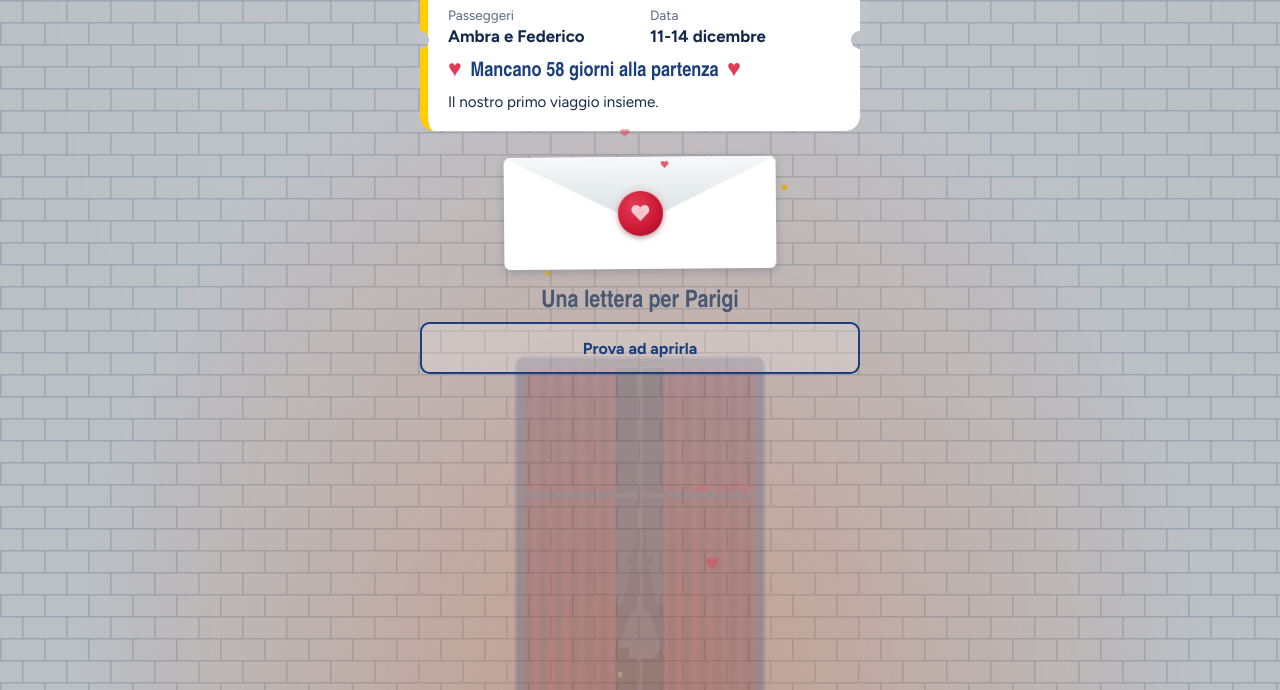
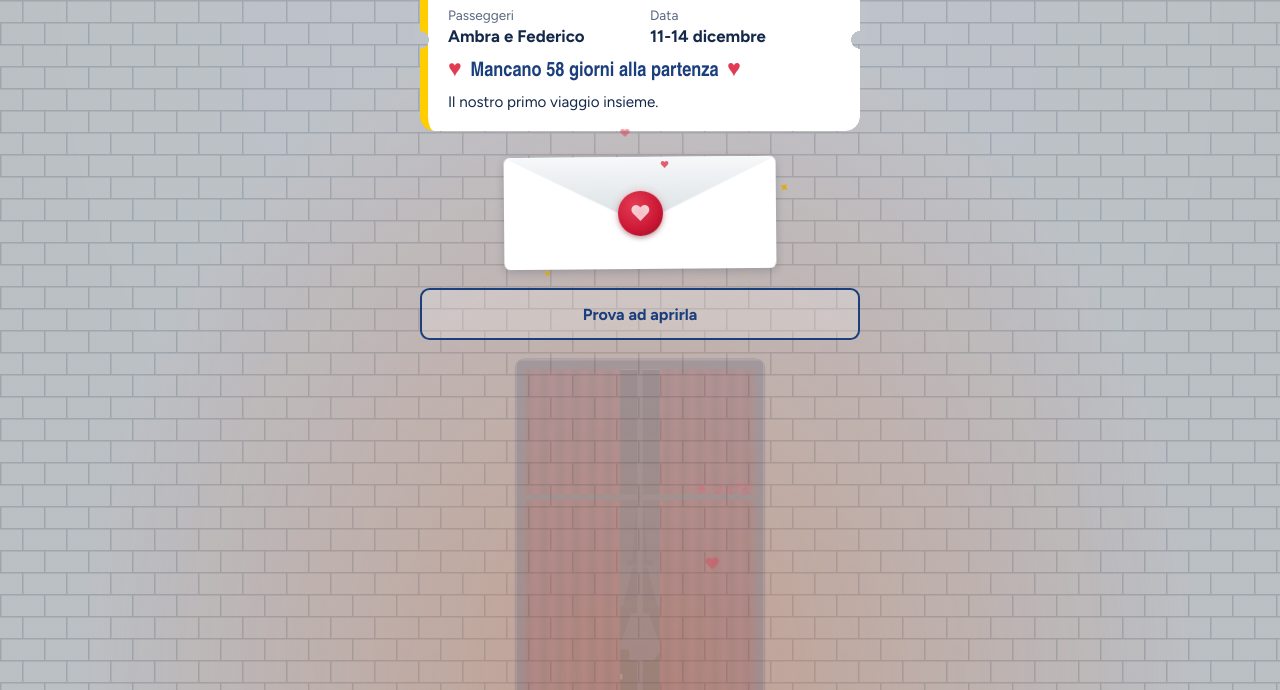
Before and after one commit to Armadillo076/parigi-12121110, a plain HTML site: page index.html in a window 1280 px wide. Shown: the part 110-800 px from the top of the page. Drawn offline with Linux system fonts and the light colour scheme; no server answers; a web font is replaced by a local one.

Commit message:
Modifica la logica di apertura della lettera e aggiorna il titolo e il testo della busta

```diff
--- a/index.html
+++ b/index.html
@@ -491,7 +491,7 @@
   /* La finestra dell'hotel: man mano che si avvicina il viaggio le tende si aprono e, dietro il vetro,
      spunta la Torre Eiffel di notte. --p (0 → 1) segue il buio progressivo di --notte. */
   #finestra {
-    --p: clamp(0, calc((var(--notte, 0) - .06) / .64), 1);
+    --p: clamp(0, calc((var(--notte, 0) - .06) / .79), 1);
     position: fixed;
     bottom: 0;
     left: 50%;
@@ -775,7 +775,7 @@
   }
 
   /* Il testo della busta resta leggibile: si schiarisce man mano che lo sfondo si scurisce */
-  #busta-titolo, #busta-testo {
+  #busta-testo {
     color: color-mix(in srgb, var(--inchiostro) calc((1 - var(--notte, 0)) * 100%), #fff calc(var(--notte, 0) * 100%));
     transition: color 2.5s ease;
   }
@@ -903,7 +903,6 @@
         <span class="busta-cuore" aria-hidden="true">♥</span>
         <span class="busta-cuore" aria-hidden="true">♥</span>
       </div>
-      <h3 id="busta-titolo"></h3>
       <button class="secondario" id="btn-busta"></button>
       <p class="stato" id="busta-stato" role="status"></p>
     </div>
@@ -1021,10 +1020,9 @@ const CONFIG = {
   },
 
   busta: {
-    titolo: "Una lettera per Parigi",
     pulsante: "Prova ad aprirla",
     pulsanteIntro: "C'è una lettera per te",
-    chiusa: "Non ancora. Si apre a Parigi.",
+    chiusa: "Non ancora. Si apre nella notte tra l'11 e il 12 dicembre.",
     data: "La lettera si apre nella notte tra l'11 e il 12 dicembre."
   },
 
@@ -1216,7 +1214,6 @@ function mostraFinale(festeggia = true) {
   $("b-a").textContent = CONFIG.biglietto.a;
   $("b-pass").textContent = CONFIG.biglietto.passeggeri;
   $("b-data").textContent = formattaDate();
-  $("busta-titolo").textContent = CONFIG.busta.titolo;
   $("btn-busta").textContent = CONFIG.busta.pulsante;
   $("busta-stato").textContent = "";
   $("b-nota").textContent = CONFIG.biglietto.nota;
```
